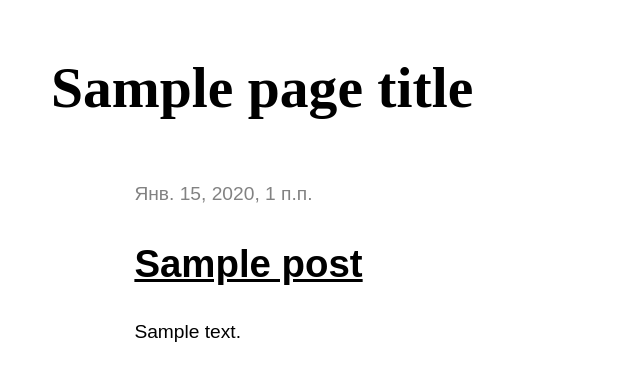
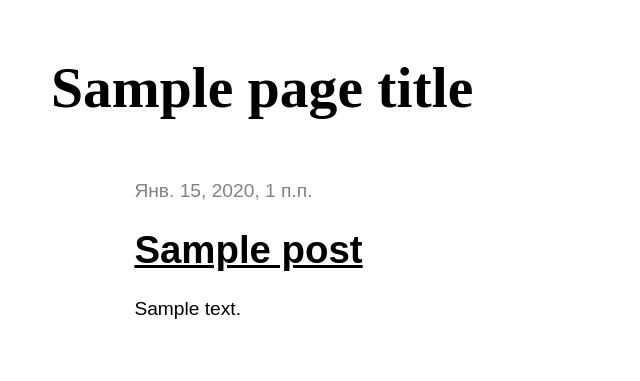
Before and after one commit to juliakorovsky/my-first-blog, a Django app: template blog/templates/blog/post_list.html in a window 1280 px wide. Shown: the top 381 px of the page, without its empty margins (0-640 px from the left). Run offline with Django 3.2, Linux system fonts and the light colour scheme; tables that the repository leaves empty hold one stand-in row (values such as "Sample post"); the template is opened without the code that fills it: values that come from a table or form of the project are taken from there, most other values are stand-ins (such as "Sample title", 1, 10 or a date in 2020).

Commit message:
Fixing the bug

```diff
--- a/blog/static/css/blog.css
+++ b/blog/static/css/blog.css
@@ -14,7 +14,6 @@
    margin-right: 30%;
    font-family: 'Arial';
    font-size: 1.5vw;
-   line-height: 1.5;
    text-align: justify;
 }
 
```
